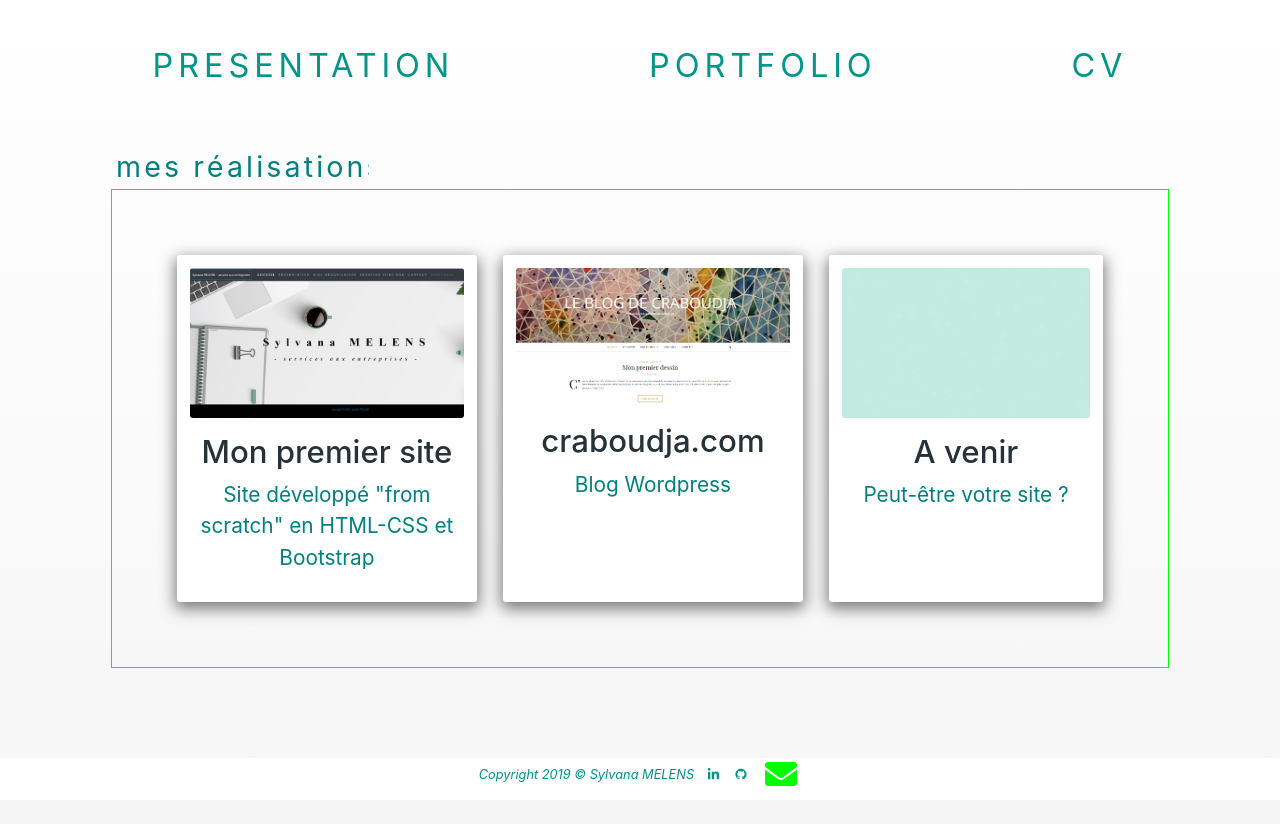
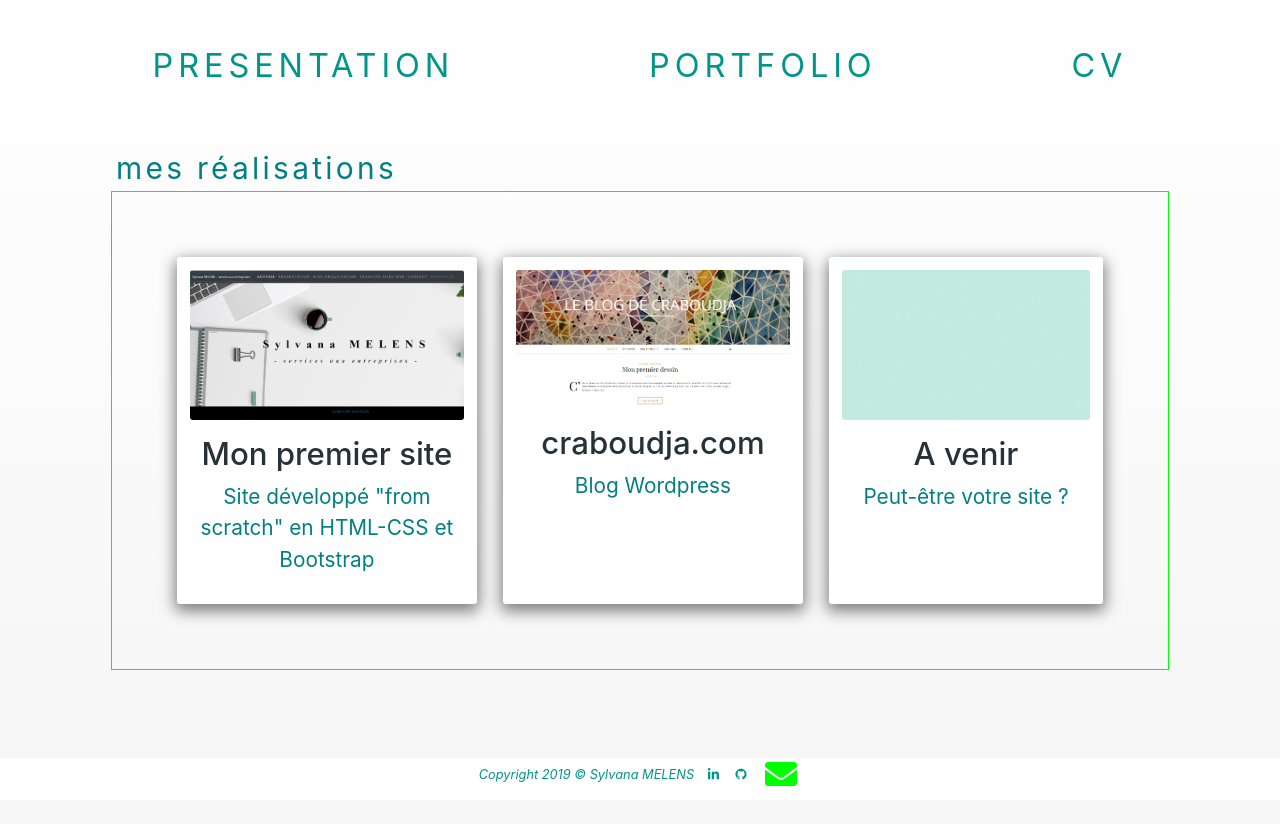
Before and after one commit to SylvanaMelens/cra-website, a React (Create React App) app: page /portfolio in a window 1280 px wide. Shown: the top 824 px of the page. Built offline with nearby package versions, Linux system fonts and the light colour scheme.

Commit message:
modification titre portfolio -> correction défaut écran sm

```diff
--- a/src/components/Portfolio.js
+++ b/src/components/Portfolio.js
@@ -12,7 +12,7 @@ import Typewriter from '../containers/Typewriter'
 const styles = {
     container: {
         display: 'flex',
-        width: '10em'
+        width: '11em'
     },
     title: {
         display: 'flex',
--- a/src/containers/Typewriter.css
+++ b/src/containers/Typewriter.css
@@ -1,3 +1,8 @@
+/**
+ * site web-carte de visite en REACT
+ * @author: sylvana
+ */
+
 .presentation, .portfolio {
     color: teal;
     overflow: hidden;
@@ -13,15 +18,12 @@
     typing 3.5s steps(40, end),
     blink-caret 0.75s step-end infinite;
 }
-/**
- * site web-carte de visite en REACT
- * @author: sylvana
- */
 
 .portfolio {
   letter-spacing: 0.11em;
-  font-size: 1.1em;
+  font-size: 1.15em;
   margin-left: 5px;
+  padding-right: 2px;
   animation:
     typing 2s steps(27, end),
     blink-caret 0.80s step-end infinite;
```
